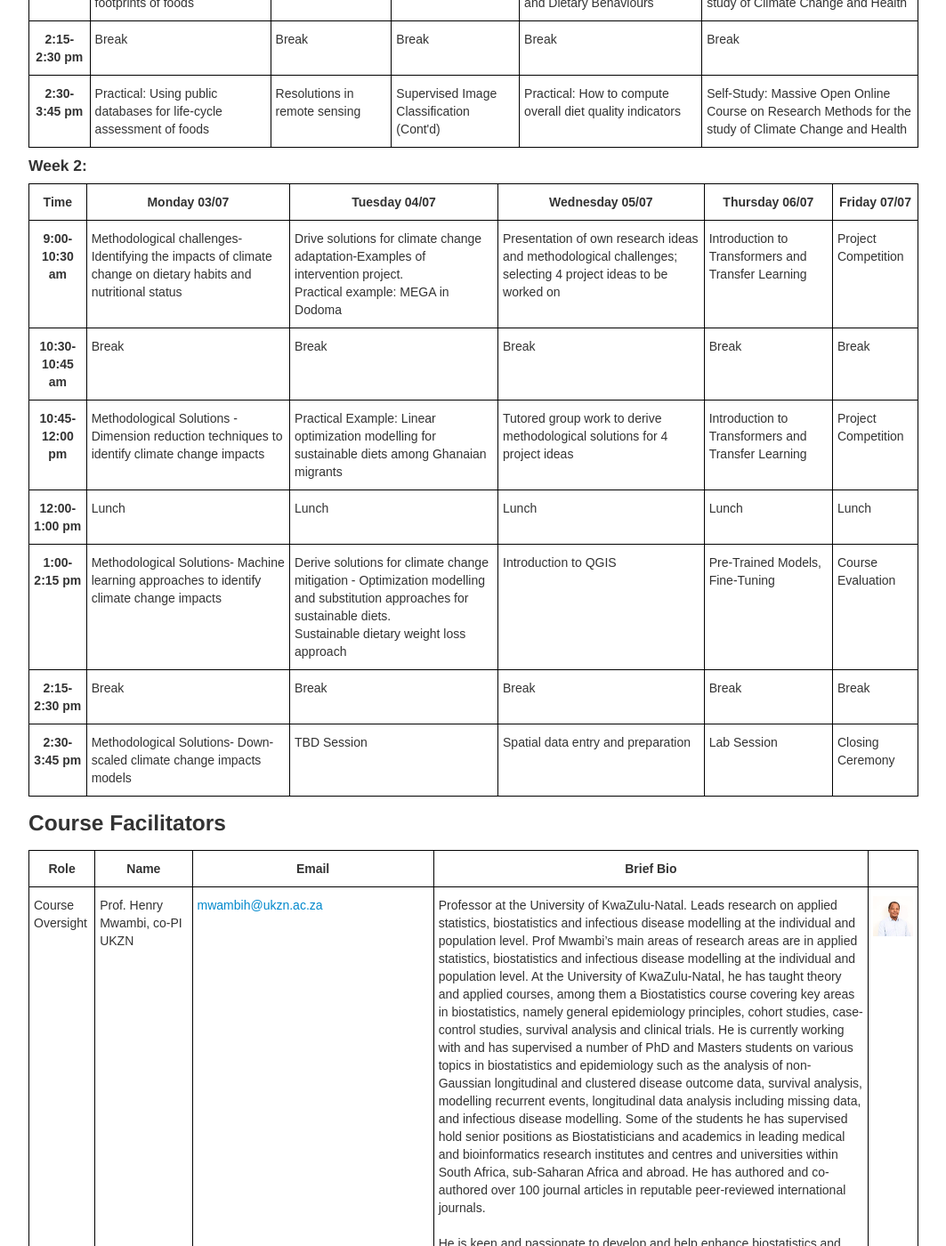
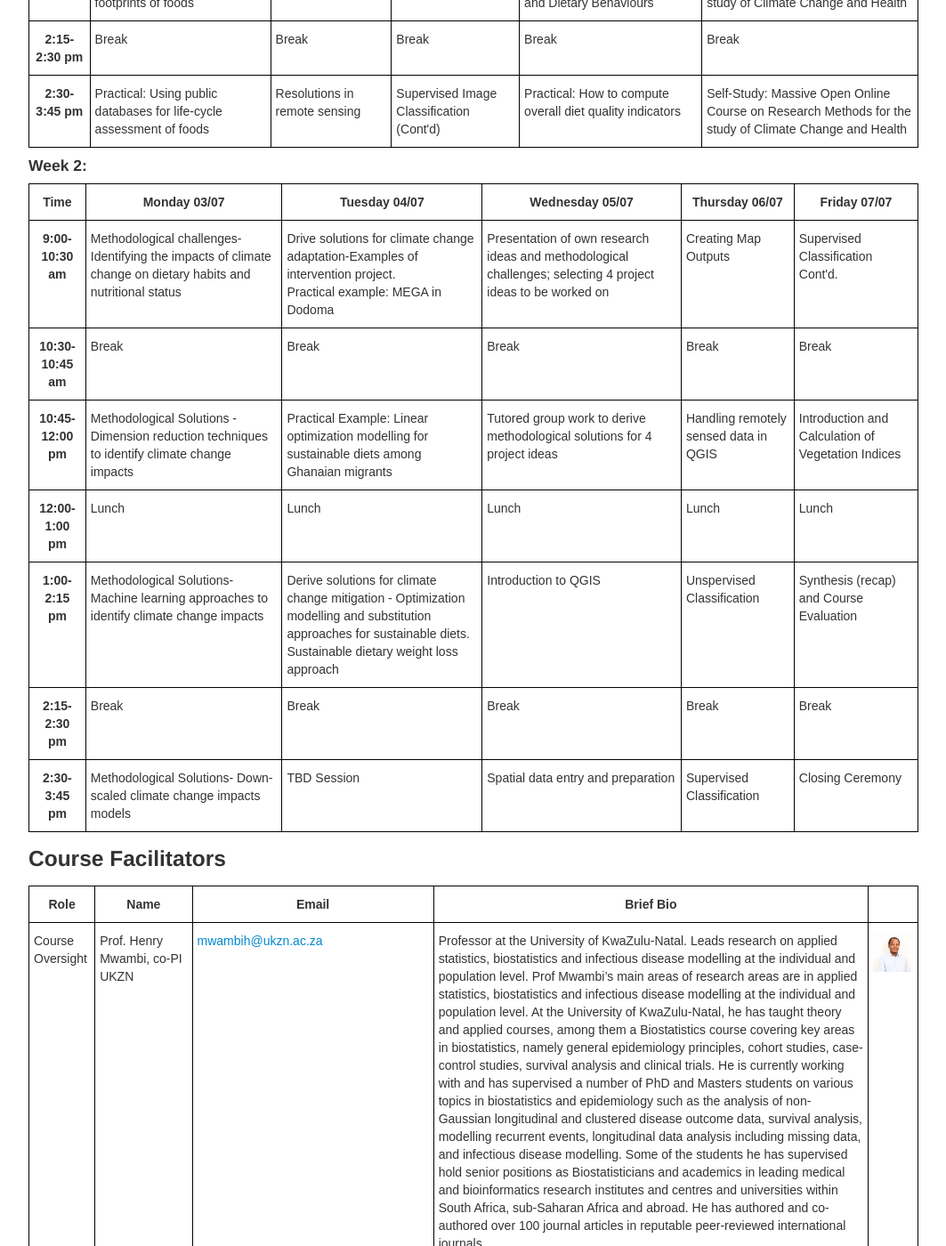
Before and after one commit to ccfscourseukzn/ccfscourseukzn.github.io, a Jekyll site: the page built from index.md, in a window 1280 px wide and 1400 px high, scrolled down 1155 px. Shown: the whole window at 89% size, without its empty margins (108-1171 px from the left). Built offline with Jekyll 4.4.1, drawn with Linux system fonts in a browser that asks for light colours.

Commit message:
Update index.md

```diff
--- a/index.md
+++ b/index.md
@@ -135,8 +135,8 @@ title: Climate Change, Food System and Remote Sensing
     <td class="tg-0lax"> Methodological challenges-Identifying the impacts of climate change on dietary habits and nutritional status </td>
     <td class="tg-0lax">Drive solutions for climate change adaptation-Examples of intervention project. <br> Practical example: MEGA in Dodoma </td>
     <td class="tg-0lax"> Presentation of own research ideas and methodological challenges; selecting 4 project ideas to be worked on</td>
-    <td class="tg-0lax">Introduction to Transformers and Transfer Learning</td>
-    <td class="tg-0lax">Project Competition</td>
+    <td class="tg-0lax"> Creating Map Outputs</td>
+    <td class="tg-0lax"> Supervised Classification  Cont'd. </td>
   </tr>
   <tr>
     <td class="tg-amwm">10:30-10:45 am</td>
@@ -151,8 +151,8 @@ title: Climate Change, Food System and Remote Sensing
     <td class="tg-0lax"> Methodological Solutions - Dimension reduction techniques to identify climate change impacts </td>
     <td class="tg-0lax"> Practical Example: Linear optimization modelling for sustainable diets among Ghanaian migrants</td>
     <td class="tg-0lax">Tutored group work to derive methodological solutions for 4 project ideas</td>
-    <td class="tg-0lax">Introduction to Transformers and Transfer Learning</td>
-    <td class="tg-0lax">Project Competition</td>
+    <td class="tg-0lax"> Handling remotely sensed data in QGIS</td>
+    <td class="tg-0lax"> Introduction and Calculation of Vegetation Indices </td>
   </tr>
   <tr>
     <td class="tg-amwm">12:00-1:00 pm</td>
@@ -168,8 +168,8 @@ title: Climate Change, Food System and Remote Sensing
     <td class="tg-0lax"> Derive solutions for climate change mitigation - Optimization modelling and substitution approaches for sustainable diets. <br>
     Sustainable dietary weight loss approach </td>
     <td class="tg-0lax">Introduction to QGIS</td>
-    <td class="tg-0lax">Pre-Trained Models, Fine-Tuning</td>
-    <td class="tg-0lax">Course Evaluation</td>
+    <td class="tg-0lax">Unspervised Classification </td>
+    <td class="tg-0lax">Synthesis (recap) and Course Evaluation</td>
   </tr>
   <tr>
     <td class="tg-amwm">2:15-2:30 pm</td>
@@ -184,7 +184,7 @@ title: Climate Change, Food System and Remote Sensing
     <td class="tg-0lax">Methodological Solutions- Down-scaled climate change impacts models</td>
     <td class="tg-0lax"> TBD Session</td>
     <td class="tg-0lax"> Spatial data entry and preparation </td>
-    <td class="tg-0lax">Lab Session</td>
+    <td class="tg-0lax"> Supervised Classification </td>
     <td class="tg-0lax">Closing Ceremony</td>
   </tr>
 </tbody>
```
